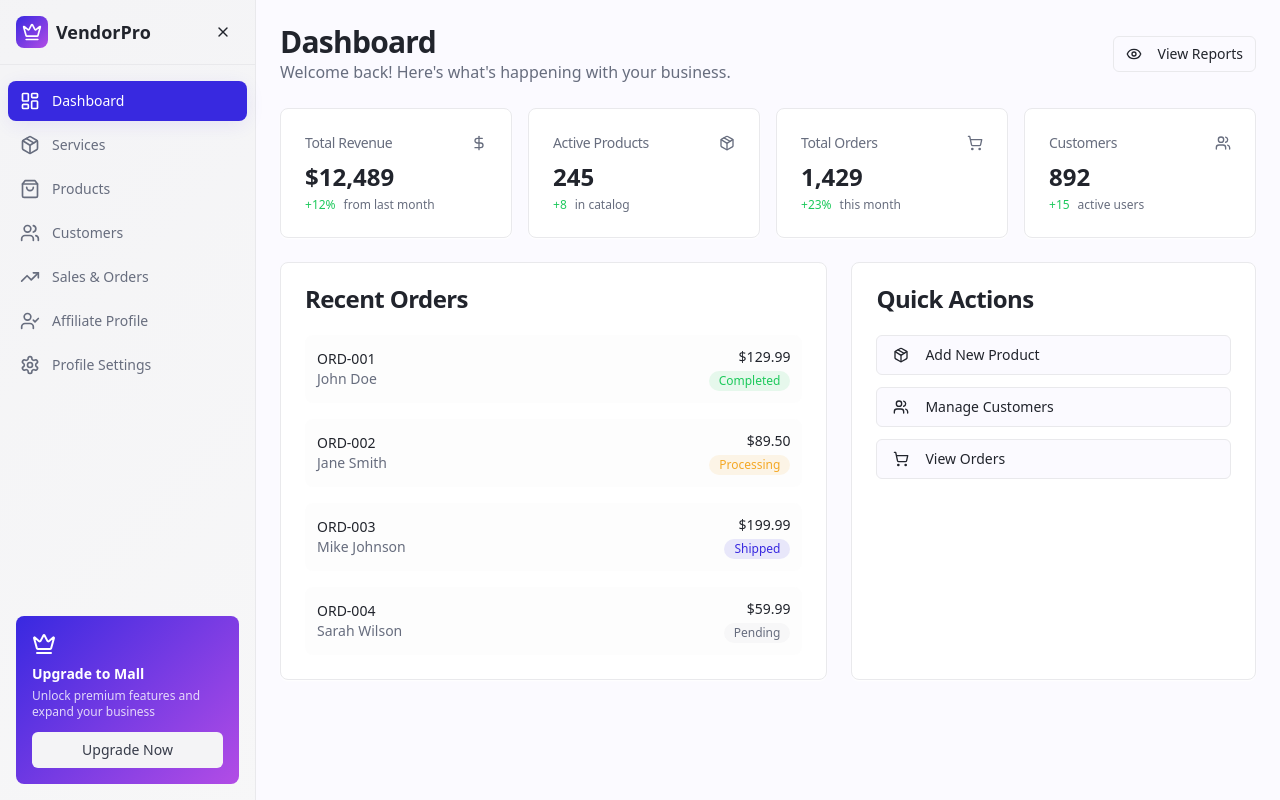
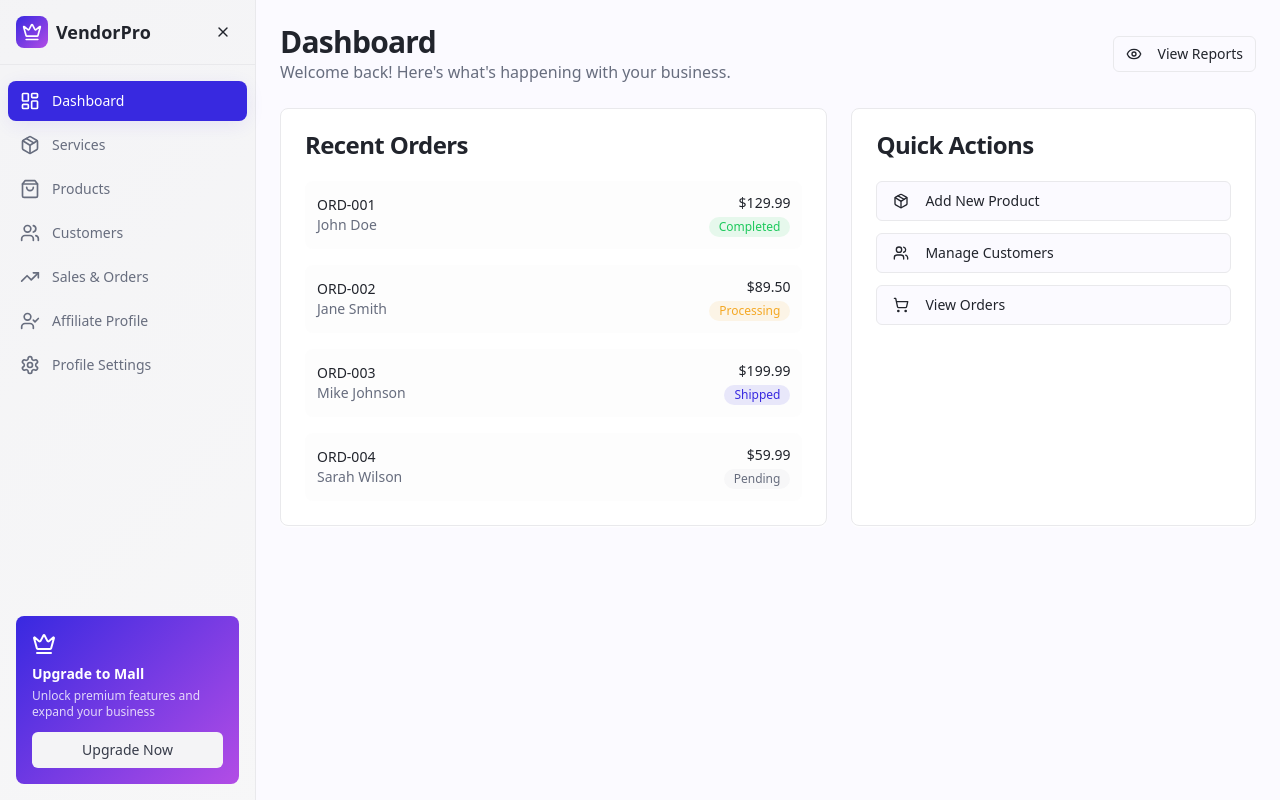
Before and after one commit to calvinklein5434-cyber/vendoradmin, a React (Vite) app: page / in a window 1280 px wide. Built offline with nearby package versions, Linux system fonts and the light colour scheme.

Commit message:
Remove dashboard metrics

```diff
--- a/src/pages/Dashboard.tsx
+++ b/src/pages/Dashboard.tsx
@@ -11,40 +11,6 @@ import { Card, CardContent, CardHeader, CardTitle } from "@/components/ui/card";
 import { Button } from "@/components/ui/button";
 
 export default function Dashboard() {
-  const stats = [
-    {
-      title: "Total Revenue",
-      value: "$12,489",
-      description: "from last month",
-      icon: <DollarSign className="h-4 w-4" />,
-      trend: "up" as const,
-      trendValue: "12%"
-    },
-    {
-      title: "Active Products",
-      value: "245",
-      description: "in catalog",
-      icon: <Package className="h-4 w-4" />,
-      trend: "up" as const,
-      trendValue: "8"
-    },
-    {
-      title: "Total Orders",
-      value: "1,429",
-      description: "this month",
-      icon: <ShoppingCart className="h-4 w-4" />,
-      trend: "up" as const,
-      trendValue: "23%"
-    },
-    {
-      title: "Customers",
-      value: "892",
-      description: "active users",
-      icon: <Users className="h-4 w-4" />,
-      trend: "up" as const,
-      trendValue: "15"
-    }
-  ];
 
   const recentOrders = [
     { id: "ORD-001", customer: "John Doe", amount: "$129.99", status: "Completed", date: "2024-01-15" },
@@ -86,12 +52,6 @@ export default function Dashboard() {
         </div>
       </div>
 
-      {/* Stats Grid */}
-      <div className="grid gap-4 md:grid-cols-2 lg:grid-cols-4">
-        {stats.map((stat, index) => (
-          <DashboardCard key={index} {...stat} />
-        ))}
-      </div>
 
       {/* Recent Activity */}
       <div className="grid gap-6 md:grid-cols-2 lg:grid-cols-7">
```
